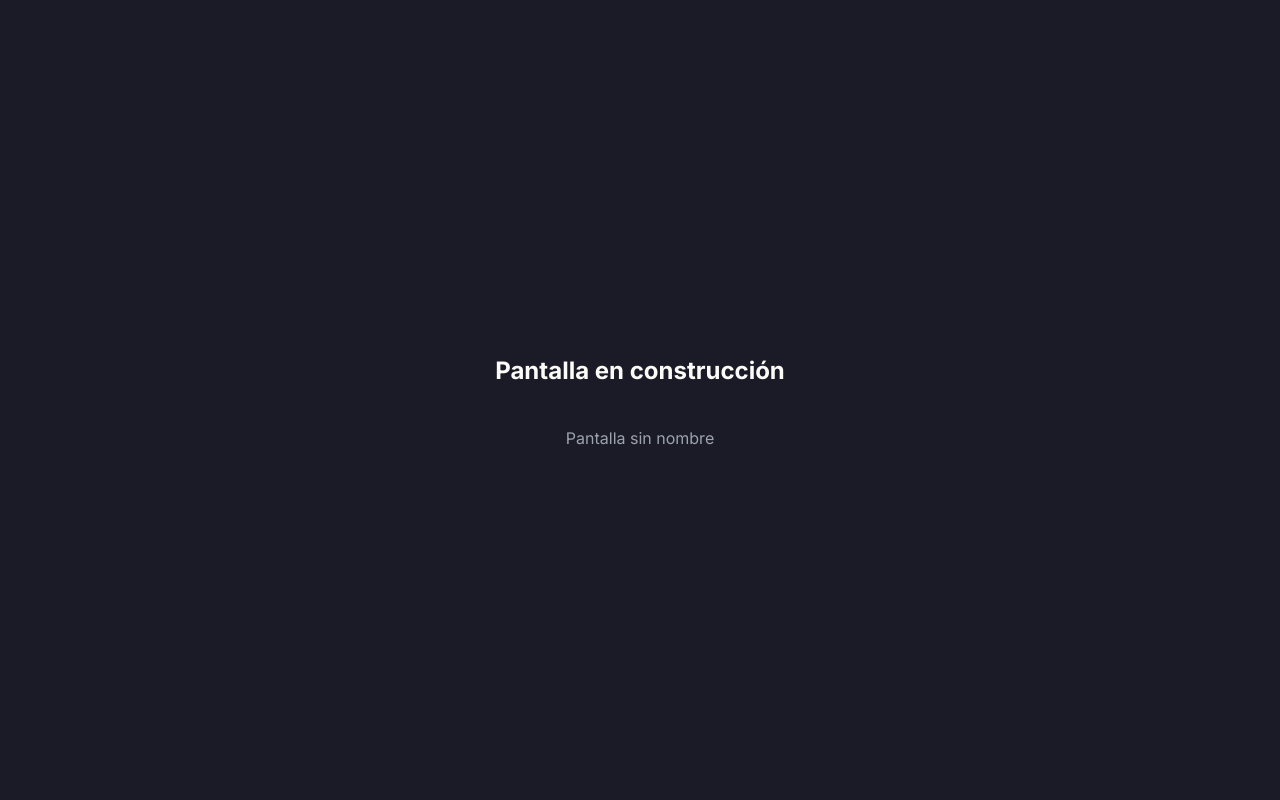
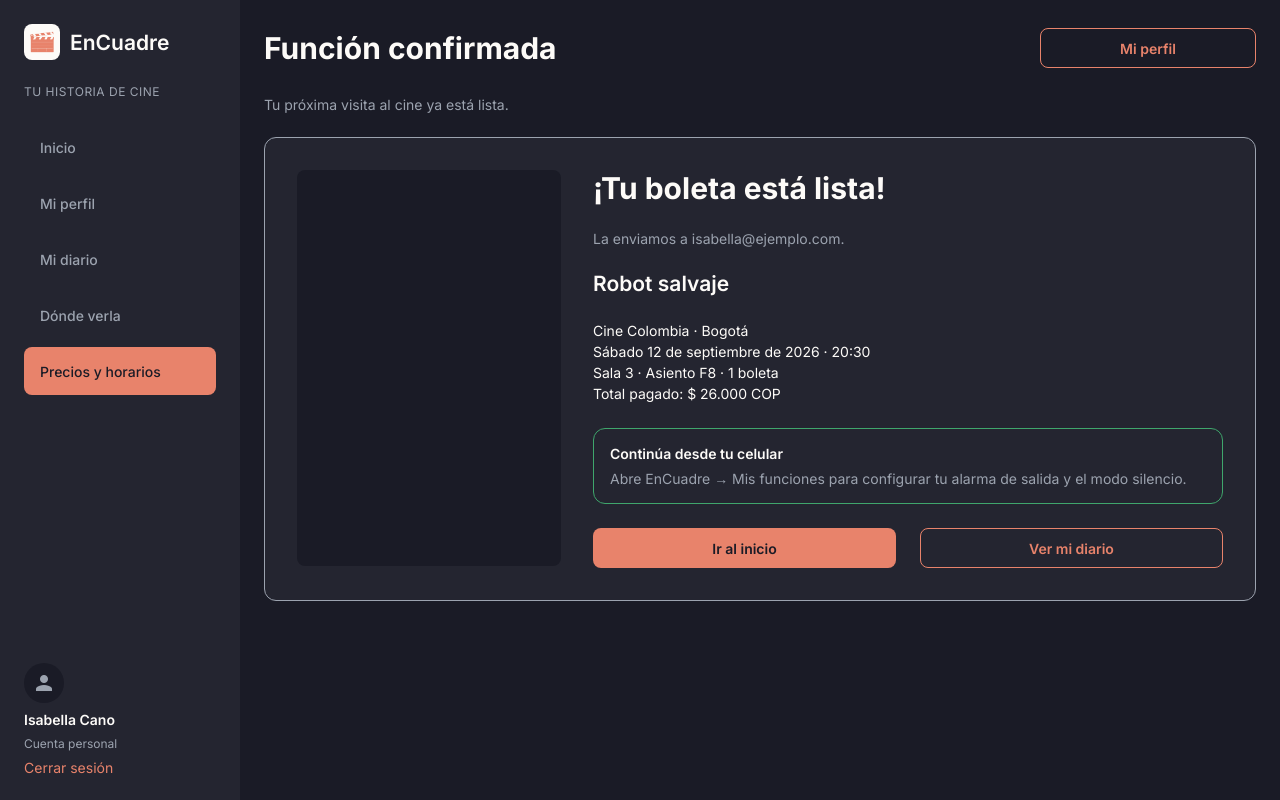
Before and after one commit to isalozanoron/EnCuadre, an Angular app in the folder encuadre-web/: page /funcion-confirmada in a window 1280 px wide. Built offline with nearby package versions, Linux system fonts and the light colour scheme.

Commit message:
Pantalla Funcion confirmada (Web) - completo mis 15 pantallas

```diff
--- a/encuadre-web/src/app/app.routes.ts
+++ b/encuadre-web/src/app/app.routes.ts
@@ -5,6 +5,7 @@ import { DiarioComponent } from './pages/diario/diario.component';
 import { DetalleEntradaComponent } from './pages/detalle-entrada/detalle-entrada.component';
 import { PreciosComponent } from './pages/precios/precios.component';
 import { RevisarCompraComponent } from './pages/revisar-compra/revisar-compra.component';
+import { FuncionConfirmadaComponent } from './pages/funcion-confirmada/funcion-confirmada.component';
 import { EnConstruccionComponent } from './shared/en-construccion/en-construccion.component';
 
 export const routes: Routes = [
@@ -15,10 +16,10 @@ export const routes: Routes = [
   { path: 'detalle-entrada', component: DetalleEntradaComponent },
   { path: 'precios-y-horarios', component: PreciosComponent },
   { path: 'revisar-compra', component: RevisarCompraComponent },
+  { path: 'funcion-confirmada', component: FuncionConfirmadaComponent },
 
   // Pantallas de Isabella pendientes (Web): reemplazar por su componente real cuando existan
   { path: 'editar-perfil', component: EnConstruccionComponent, data: { nombre: 'Editar perfil (pendiente)' } },
-  { path: 'funcion-confirmada', component: EnConstruccionComponent, data: { nombre: 'Función confirmada (pendiente)' } },
 
   // Pantallas de Juan (Web): reemplazar cuando él las suba a la rama
   { path: 'donde-verla', component: EnConstruccionComponent, data: { nombre: 'Dónde verla (pantalla de Juan)' } },
--- /dev/null
+++ b/encuadre-web/src/app/pages/funcion-confirmada/funcion-confirmada.component.html
@@ -0,0 +1,41 @@
+<div class="pantalla">
+  <app-sidebar activo="precios"></app-sidebar>
+
+  <div class="contenido">
+    <div class="encabezado">
+      <h1 class="encabezado__titulo">Función confirmada</h1>
+      <a mat-stroked-button class="btn-outline btn--ancho-header" routerLink="/mi-perfil">Mi perfil</a>
+    </div>
+
+    <p class="subtitulo">Tu próxima visita al cine ya está lista.</p>
+
+    <div class="tarjeta-confirmacion">
+      <!-- Placeholder genérico: no se reproduce el póster real por derechos de autor -->
+      <div class="imagen-placeholder"></div>
+
+      <div class="boleta">
+        <h2 class="boleta__titulo">¡Tu boleta está lista!</h2>
+        <p class="boleta__envio">La enviamos a isabella&#64;ejemplo.com.</p>
+        <p class="boleta__pelicula">Robot salvaje</p>
+
+        <div class="boleta__detalle">
+          <p>Cine Colombia · Bogotá</p>
+          <p>Sábado 12 de septiembre de 2026 · 20:30</p>
+          <p>Sala 3 · Asiento F8 · 1 boleta</p>
+          <p>Total pagado: $ 26.000 COP</p>
+        </div>
+
+        <div class="mensaje-info mensaje-info--exito">
+          <p class="mensaje-info__titulo">Continúa desde tu celular</p>
+          <p class="mensaje-info__texto">Abre EnCuadre → Mis funciones para configurar tu alarma de salida y el modo silencio.</p>
+        </div>
+
+        <div class="acciones">
+          <a mat-flat-button class="btn-primary btn--ancho-mitad" routerLink="/inicio">Ir al inicio</a>
+          <a mat-stroked-button class="btn-outline btn--ancho-mitad" routerLink="/mi-diario">Ver mi diario</a>
+        </div>
+      </div>
+    </div>
+
+  </div>
+</div>
--- /dev/null
+++ b/encuadre-web/src/app/pages/funcion-confirmada/funcion-confirmada.component.scss
@@ -0,0 +1,134 @@
+.pantalla {
+  display: flex;
+  min-height: 100vh;
+  background-color: var(--encuadre-fondo);
+}
+
+.contenido {
+  flex: 1;
+  padding: 24px;
+  display: flex;
+  flex-direction: column;
+  gap: 24px;
+  max-width: 1200px;
+}
+
+.encabezado {
+  display: flex;
+  align-items: center;
+  justify-content: space-between;
+  height: 48px;
+
+  &__titulo {
+    font-family: 'Inter', sans-serif;
+    font-weight: 700;
+    font-size: 30px;
+    color: var(--encuadre-texto-principal);
+    margin: 0;
+  }
+}
+
+.subtitulo {
+  font-family: 'Inter', sans-serif;
+  font-weight: 400;
+  font-size: 14px;
+  color: var(--encuadre-texto-secundario);
+  margin: 0;
+}
+
+.tarjeta-confirmacion {
+  background-color: var(--encuadre-superficie);
+  border: 1px solid var(--encuadre-texto-secundario);
+  border-radius: 12px;
+  padding: 32px;
+  display: flex;
+  gap: 32px;
+  flex-wrap: wrap;
+}
+
+.imagen-placeholder {
+  width: 264px;
+  height: 396px;
+  background-color: var(--encuadre-fondo);
+  border-radius: 8px;
+  flex-shrink: 0;
+}
+
+.boleta {
+  display: flex;
+  flex-direction: column;
+  gap: 24px;
+  flex: 1 1 480px;
+
+  &__titulo {
+    font-family: 'Inter', sans-serif;
+    font-weight: 700;
+    font-size: 30px;
+    color: var(--encuadre-texto-principal);
+    margin: 0;
+  }
+
+  &__envio {
+    font-family: 'Inter', sans-serif;
+    font-weight: 400;
+    font-size: 14px;
+    color: var(--encuadre-texto-secundario);
+    margin: 0;
+  }
+
+  &__pelicula {
+    font-family: 'Inter', sans-serif;
+    font-weight: 600;
+    font-size: 21px;
+    color: var(--encuadre-texto-principal);
+    margin: 0;
+  }
+
+  &__detalle p {
+    font-family: 'Inter', sans-serif;
+    font-weight: 400;
+    font-size: 14px;
+    color: var(--encuadre-texto-principal);
+    margin: 0;
+    line-height: 1.5;
+  }
+}
+
+.mensaje-info {
+  background-color: var(--encuadre-superficie);
+  border-radius: 12px;
+  padding: 16px;
+  display: flex;
+  flex-direction: column;
+  gap: 8px;
+
+  &--exito {
+    border: 1px solid var(--encuadre-exito);
+  }
+
+  &__titulo {
+    font-family: 'Inter', sans-serif;
+    font-weight: 600;
+    font-size: 14px;
+    color: var(--encuadre-texto-principal);
+    margin: 0;
+  }
+
+  &__texto {
+    font-family: 'Inter', sans-serif;
+    font-weight: 400;
+    font-size: 14px;
+    color: var(--encuadre-texto-secundario);
+    margin: 0;
+  }
+}
+
+.acciones {
+  display: flex;
+  gap: 24px;
+  flex-wrap: wrap;
+}
+
+.btn--ancho-mitad {
+  flex: 1 1 300px;
+}
```
Also changed, not shown: encuadre-web/src/app/pages/funcion-confirmada/funcion-confirmada.component.ts (added, +20 -0 lines).
